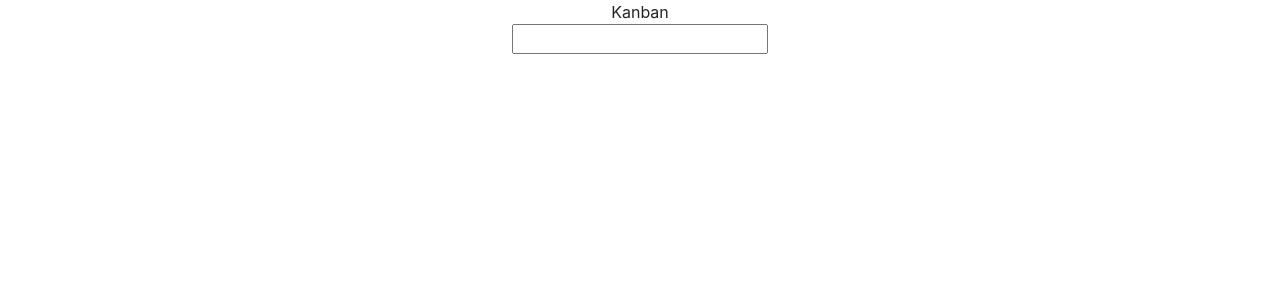
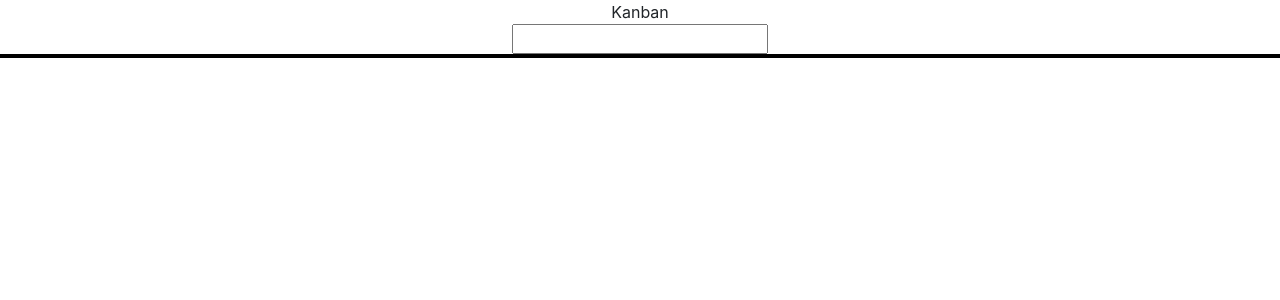
Before and after one commit to karensin/kanBan, a React (Create React App) app: page / in a window 1280 px wide. Shown: the top 300 px of the page. Built offline with nearby package versions, Linux system fonts and the light colour scheme.

Commit message:
always saving

```diff
--- a/src/App.css
+++ b/src/App.css
@@ -36,3 +36,8 @@
     transform: rotate(360deg);
   }
 }
+.column{
+
+  border:  1px solid black;
+
+}
--- a/src/App.js
+++ b/src/App.js
@@ -10,20 +10,35 @@ class Task {
     //constructor is function not a map
     this.id = id;
     this.content = content;
+
+  }
+}
+
+class Stage {
+  constructor(stageID, task) {
+    //constructor is function not a map
+    this.stageID = stageID;
+    this.task = task;
   }
 }
 
 function Column(props) {
+
   // (blah) => doSomething()
   // function noName(blah) {doSomething()}
   //each task should generate its own div tag n id to seperate
-  const toDisplay = props.tasks.map(task => <button onClick={e => props.onClickDelete(task.id)} key={task.id}> {task.content}</button>)
+  const toDisplay = props.tasks.map(task =>
+
+    <div>
+      {props.stageID}
+      <div onClick={e => props.onClickMoveRight(task.id, props.stageID)} key={task.id}>  {task.content}  </div>
+      <button onClick={e => props.onClickDelete(task.id)} > </button>
+    </div>)
   // props.tasks is a list of strings
   // task is a string
-  //
 
   return (
-    <div>
+    <div className="column">
       {toDisplay}
     </div>
   )
@@ -35,26 +50,73 @@ function Column(props) {
 // move a task
 
 function App() {
-  const [tasks, setTasks] = useState([])
-  const [planned, setPlanned] = useState([])   //planned [] of tasks (objs)
-  const [inProgress, setinProgress] = useState([])  //inProgress []
-  const [testing, setTesting] = useState([])  //testing []
-  const [done, getDone] = useState([])   //done []
+  // const [tasks, setTasks] = useState([])
+  // const [planned, setPlanned] = useState([])   //planned [] of tasks (objs)
+  // const [inProgress, setinProgress] = useState([])  //inProgress []
+  // const [testing, setTesting] = useState([])  //testing []
+  // const [done, setDone] = useState([])   //done []
+
+  const [stages, setStages] = useState({ 'planned': [], 'inProgress': [], 'testing': [], 'done': [] })
+
+  // {
+  //   planned: [{}]
+
+  // }
 
   function keyPressed(e) {
+
     if (e.key === "Enter") {
       let tempTask = new Task(uuidv4(), e.target.value)
-      setTasks([...tasks, tempTask])
-
+      // setPlanned([...planned, tempTask])
+      //  let tempStages=  stages['planned'].push(tempTask)
+      let tempStages = { ...stages }
+      tempStages['planned'].push(tempTask)
+      setStages(tempStages)
     }
   }
-  console.log(tasks)
 
-  let onClickDelete = function (taskId) {
-    console.log('delete', taskId, tasks.id)
-    let tempTasks = tasks.filter((task) => taskId !== task.id)
-    setTasks(tempTasks)
+  function onClickDelete(taskId) {
+    // let tempTasks = planned.filter((task) => {
+    //   return taskId !== task.id
+    // }) //return a list that is not our targeted task.id
+
+    // setPlanned(tempTasks)
   }
+
+  // move task
+
+  function onClickMoveRight(taskId, stageID) {
+    console.log(stageID)
+    //add task to the left one - in progress
+    let taskClicked
+    //  [] of tasks inside the stage
+    let prevStage = stages[stageID]
+
+    //return prevStage with new task
+    prevStage.map((task) => {
+      if (taskId === task.id) {
+        taskClicked = task
+      }
+    })
+    //return new list without the task clicked
+    let filteredOldTaskList = prevStage.filter((task) => {
+      return taskId !== task.id
+    })
+
+    //
+
+    let tempStages = { ...stages }
+    tempStages[stageID] = filteredOldTaskList
+    // setinProgress([...inProgress, taskClicked])
+    //todo:  add to new list*****
+    setStages(tempStages)
+    //remove that task from planned
+  }
+
+  function onClickMoveLeft(taskId) {
+
+  }
+
 
   return (
     <div className="App">
@@ -62,7 +124,20 @@ function App() {
       <div className="container"></div>
       <input name="test" onKeyPress={keyPressed} />
       {/* passing a variable of type function */}
-      < Column tasks={tasks} onClickDelete={onClickDelete} />
+
+      < Column tasks={stages['planned']} stageID='planned' onClickDelete={onClickDelete} onClickMoveRight={onClickMoveRight} >
+        planned
+      </Column>
+
+      < Column tasks={stages['inProgress']} stageID='inProgress' onClickDelete={onClickDelete} onClickMoveRight={onClickMoveRight} >
+        In progress
+      </Column>
+      {/* < Column tasks={stages['planned']} stageID='testing' onClickDelete={onClickDelete} onClickMoveRight={onClickMoveRight}>
+        Testing
+      </Column>
+      < Column tasks={done} stageID='done' onClickDelete={onClickDelete} onClickMoveRight={onClickMoveRight}>
+        Done
+      </Column> */}
     </div>
   );
 }
```
